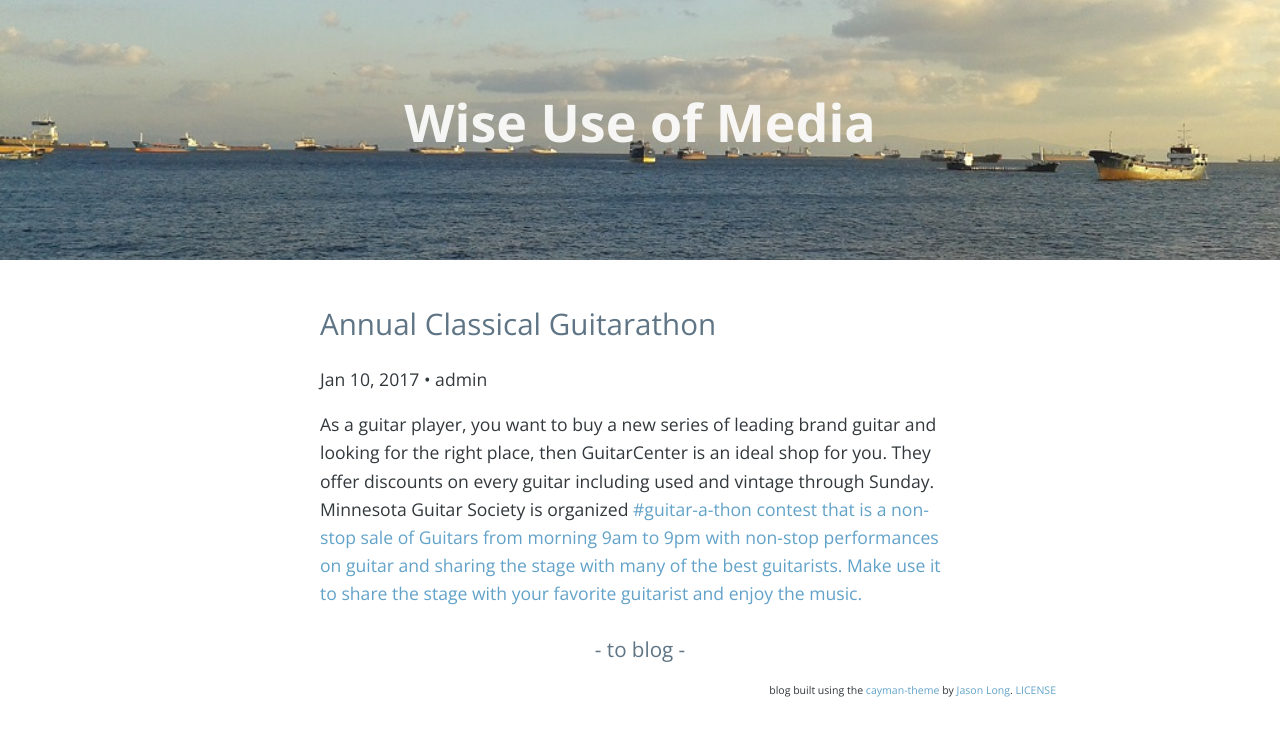
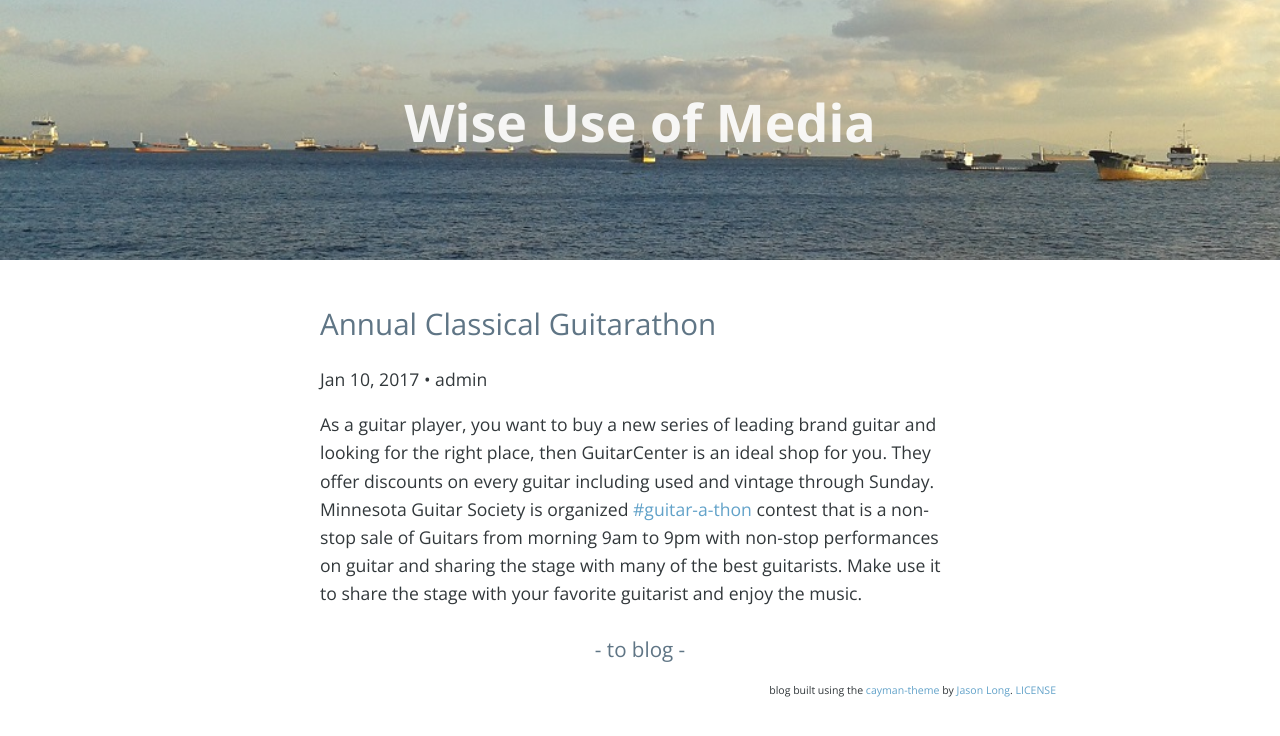
Before and after one commit to BlogToolshed50/wiseusemedia.com, a Jekyll site: the page built from _posts/2017-01-10-annual-classical-guitarathon.md, in a window 1280 px wide. Shown: the top 736 px of the page. Built offline with Jekyll 4.4.1, drawn with Linux system fonts in a browser that asks for light colours; nearby versions of some CDN libraries.

```diff
--- a/_posts/2017-01-10-annual-classical-guitarathon.md
+++ b/_posts/2017-01-10-annual-classical-guitarathon.md
@@ -5,4 +5,4 @@ layout: post
 categories:
   - General
 ---
-As a guitar player, you want to buy a new series of leading brand guitar and looking for the right place, then GuitarCenter is an ideal shop for you. They offer discounts on every guitar including used and vintage through Sunday. Minnesota Guitar Society is organized <a href="http://www.guitarcenter.com/Guitar-A-Thon.gc">#guitar-a-thon<a> contest that is a non-stop sale of Guitars from morning 9am to 9pm with non-stop performances on guitar and sharing the stage with many of the best guitarists. Make use it to share the stage with your favorite guitarist and enjoy the music.
+As a guitar player, you want to buy a new series of leading brand guitar and looking for the right place, then GuitarCenter is an ideal shop for you. They offer discounts on every guitar including used and vintage through Sunday. Minnesota Guitar Society is organized <a href="http://www.guitarcenter.com/Guitar-A-Thon.gc">#guitar-a-thon</a> contest that is a non-stop sale of Guitars from morning 9am to 9pm with non-stop performances on guitar and sharing the stage with many of the best guitarists. Make use it to share the stage with your favorite guitarist and enjoy the music.
```
